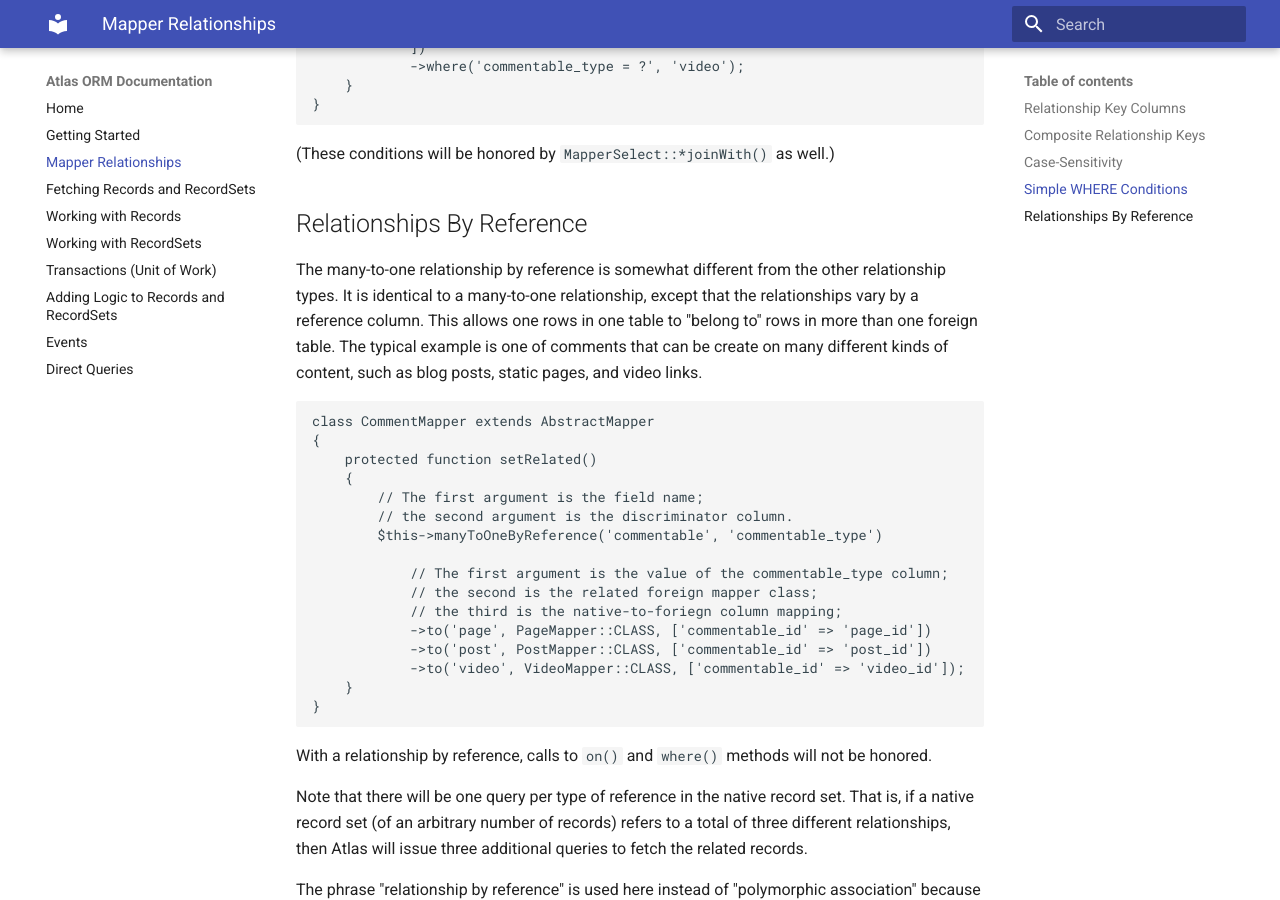
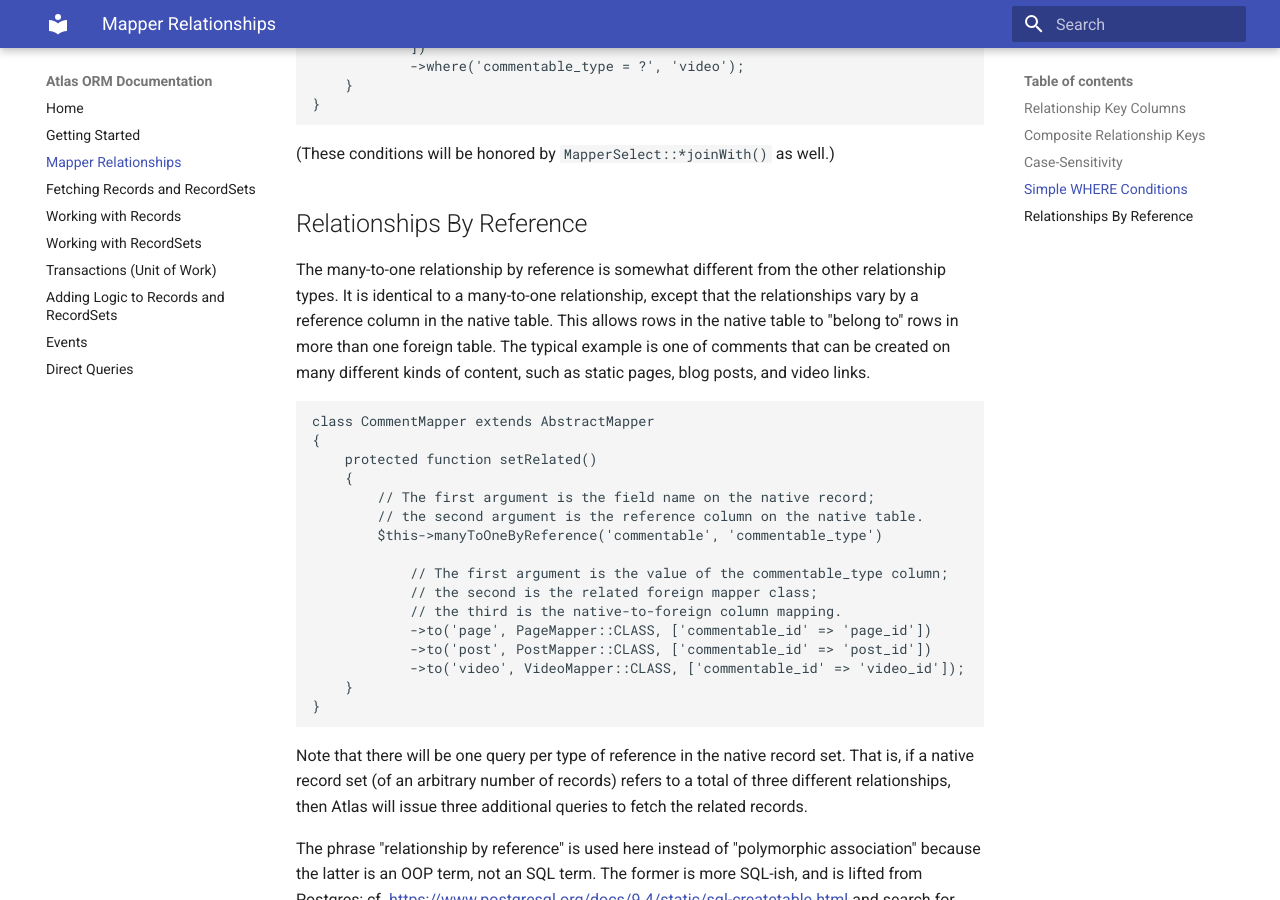
Before and after one commit to atlasphp/Atlas.Orm, an MkDocs documentation site: the page built from docs/relationships.md, in a window 1280 px wide and 900 px high, scrolled down 3328 px. Built offline with MkDocs 1.6.1 and Material for MkDocs 9.7.7, drawn with Linux system fonts in a browser that asks for light colours; old or Windows-style settings are respelled for this version of MkDocs.

Commit message:
udpate docs

````diff
--- a/docs/relationships.md
+++ b/docs/relationships.md
@@ -173,32 +173,29 @@ class IssueMapper extends AbstractMapper
 
 The many-to-one relationship by reference is somewhat different from the other
 relationship types. It is identical to a many-to-one relationship, except that
-the relationships vary by a reference column. This allows one rows in one table
-to "belong to" rows in more than one foreign table. The typical example is one
-of comments that can be create on many different kinds of content, such as blog
-posts, static pages, and video links.
+the relationships vary by a reference column in the native table. This allows
+rows in the native table to "belong to" rows in more than one foreign table. The
+typical example is one of comments that can be created on many different kinds
+of content, such as static pages, blog posts, and video links.
 
 ```php
 class CommentMapper extends AbstractMapper
 {
     protected function setRelated()
     {
-        // The first argument is the field name;
-        // the second argument is the discriminator column.
+        // The first argument is the field name on the native record;
+        // the second argument is the reference column on the native table.
         $this->manyToOneByReference('commentable', 'commentable_type')
 
             // The first argument is the value of the commentable_type column;
             // the second is the related foreign mapper class;
-            // the third is the native-to-foriegn column mapping;
+            // the third is the native-to-foreign column mapping.
             ->to('page', PageMapper::CLASS, ['commentable_id' => 'page_id'])
             ->to('post', PostMapper::CLASS, ['commentable_id' => 'post_id'])
             ->to('video', VideoMapper::CLASS, ['commentable_id' => 'video_id']);
     }
 }
 ```
-
-With a relationship by reference, calls to `on()` and `where()` methods will not
-be honored.
 
 Note that there will be one query per type of reference in the native record
 set. That is, if a native record set (of an arbitrary number of records) refers
````
